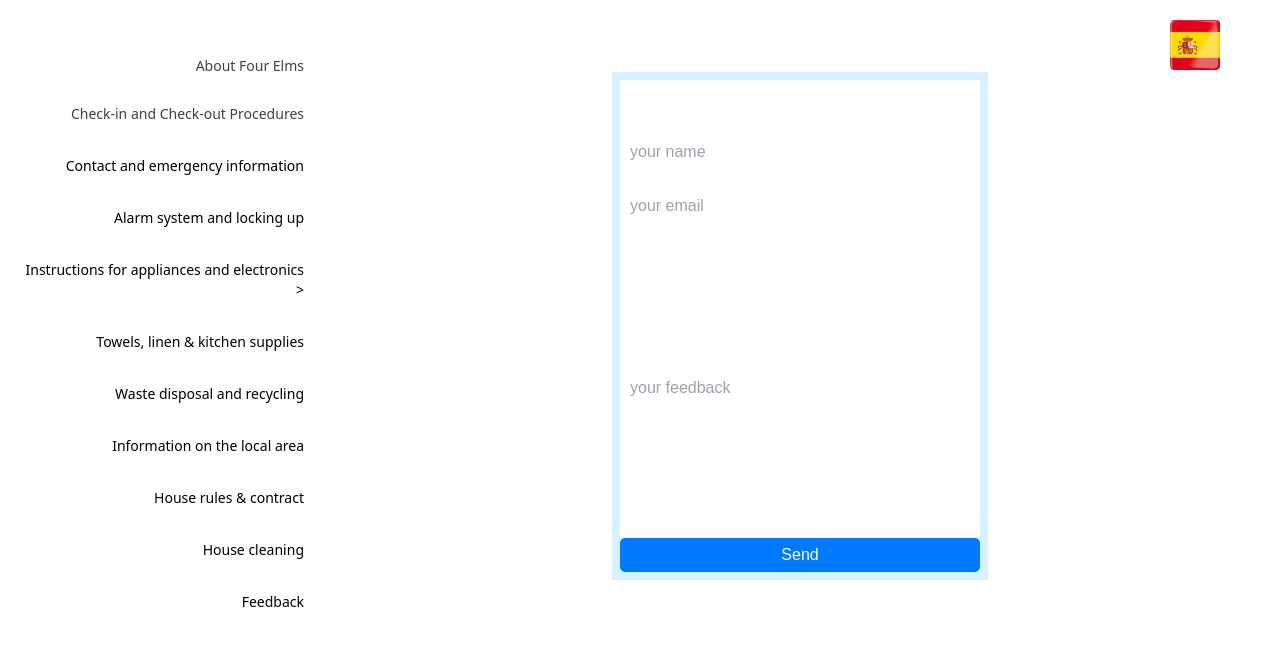
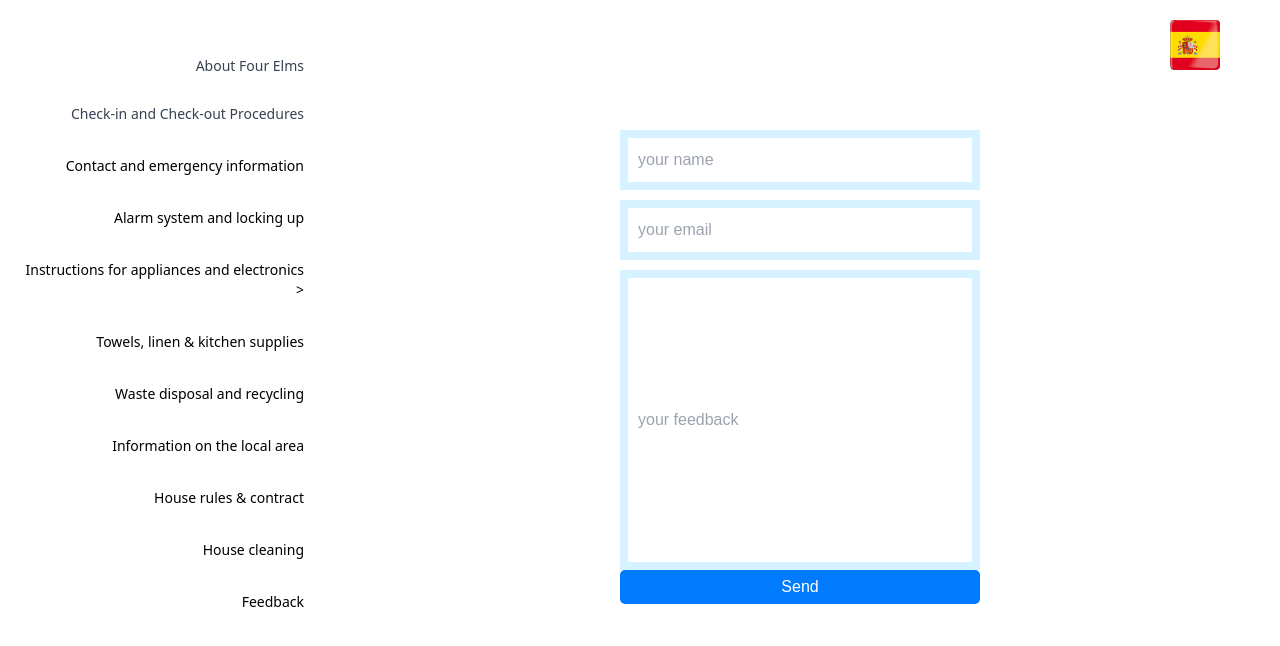
Before and after one commit to ConjecturesandRefutations/Four-Elms, a React (Create React App) app: page /feedback in a window 1280 px wide. Shown: the top 646 px of the page. Built offline with nearby package versions, Linux system fonts and the light colour scheme.

Commit message:
feedback lang and style

```diff
--- a/src/App.css
+++ b/src/App.css
@@ -25,18 +25,16 @@
 #container {
   display: flex;
   width: 360px;
-  box-shadow: 0 0 0 8px #D6F1FF;
   margin: auto;
 }
 
 input {
   padding: 10px;
+  border: 8px solid #D6F1FF;
 }
 
 input[type="text"],
 input[type="email"] {
-  border: none;
-  border-radius: 5px;
   width: 100%;
   margin-top: 10px;
 }
--- a/src/pages/Feedback.js
+++ b/src/pages/Feedback.js
@@ -1,12 +1,15 @@
+import { useContext } from 'react'
+import { LangContext } from '../context/language.context';
+
 import Navbar from "../components/Navbar";
 
 function Feedback(){
 
+     const { lang } = useContext(LangContext);
+
 return(
 
 <>
-
-
 
 <div class="grid md:grid-cols-4">
 
@@ -17,10 +20,10 @@ return(
 <div class='md:pt-10' id="container">
 
 <form action="https://formsubmit.co/ccollins@i-realise.co.uk" method="POST" >
-     <input type="text" name="name" placeholder="your name" required/>
-     <input type="email" name="email" placeholder="your email" required/>
-     <input type="text" name="comments" placeholder="your feedback" required/>
-     <button className="button" type="submit">Send</button>
+     <input type="text" name="name" placeholder={lang==='english' ? "your name" : 'te llamas'} required/>
+     <input type="email" name="email" placeholder={lang==='english' ? "your email" : 'su correo electrónico'} required/>
+     <input type="text" name="comments" placeholder={lang==='english' ? "your feedback" : 'sus comentarios'} required/>
+     <button className="button" type="submit">{lang==='english' ? 'Send' : 'Enviar'}</button>
 </form>
 
 </div>
```
